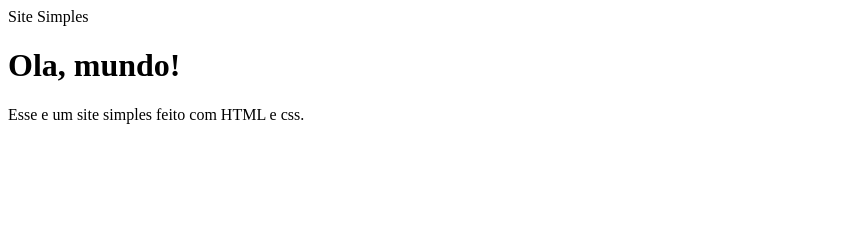
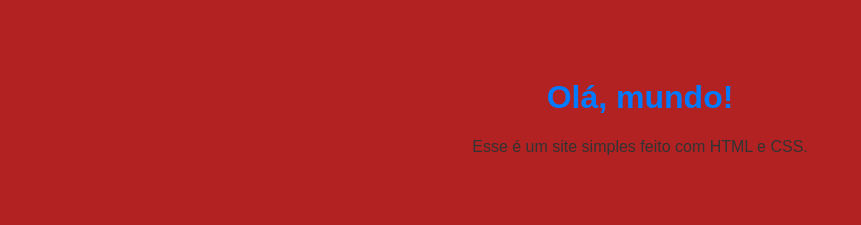
Before and after one commit to lipe-007/meu-site, a plain HTML site: page index.html in a window 1280 px wide. Shown: the whole page, without its empty margins (0-861 px from the left). Drawn offline with Linux system fonts and the light colour scheme.

Commit message:
Update index.html

```diff
--- a/index.html
+++ b/index.html
@@ -1,12 +1,12 @@
 <!DOCTYPE html>
 <html lang="pt-BR">
 <head>
-    <meta charset="UTP-8" />
-    <table>Site Simples</table>
-    <link rel="stylesheet" />
+    <meta charset="UTF-8" />
+    <title>Site Simples</title>
+    <link rel="stylesheet" href="style.css" />
 </head>
 <body>
-    <h1>Ola, mundo!</h1>
-    <p>Esse e um site simples feito com HTML e css.</p>
+    <h1>Olá, mundo!</h1>
+    <p>Esse é um site simples feito com HTML e CSS.</p>
 </body>
 </html>
```
